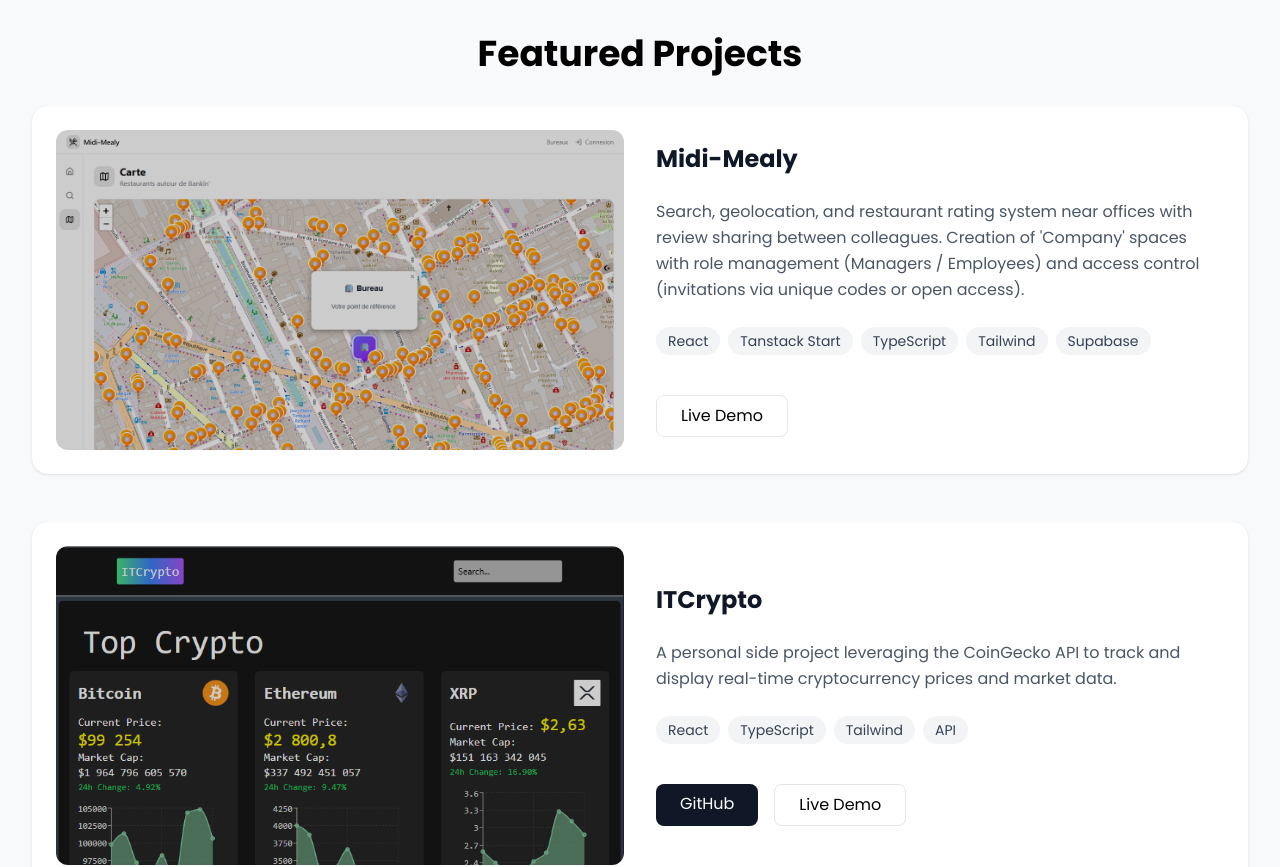
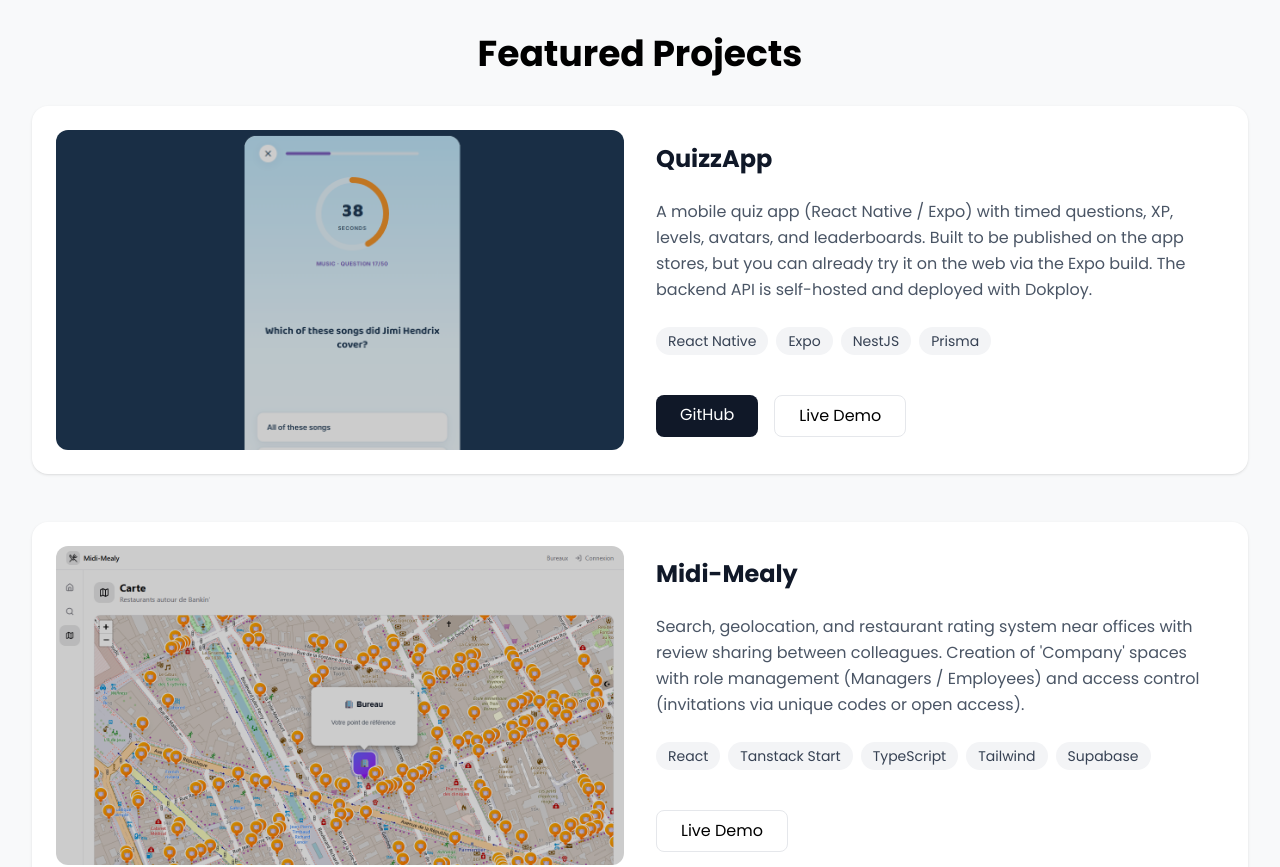
Before and after one commit to ITClmt/ITClmt_Portfolio, a React (Vite) app: page / in a window 1280 px wide. Shown: the part 1060-1927 px from the top of the page. Built offline with nearby package versions, Linux system fonts and the light colour scheme.

Commit message:
feat: Add new quiz project

```diff
--- a/src/components/ProjectSection.tsx
+++ b/src/components/ProjectSection.tsx
@@ -14,6 +14,16 @@
 const projects: Project[] = [
   {
     id: 1,
+    title: "QuizzApp",
+    description:
+      "A mobile quiz app (React Native / Expo) with timed questions, XP, levels, avatars, and leaderboards. Built to be published on the app stores, but you can already try it on the web via the Expo build. The backend API is self-hosted and deployed with Dokploy.",
+    technologies: ["React Native", "Expo", "NestJS", "Prisma"],
+    imageUrl: "/quizzApp01.png",
+    githubUrl: "https://github.com/ITClmt/QuizzApp-Native",
+    demoUrl: "https://itclmt-quizzapp.expo.app/",
+  },
+  {
+    id: 2,
     title: "Midi-Mealy",
     description:
       "Search, geolocation, and restaurant rating system near offices with review sharing between colleagues. Creation of 'Company' spaces with role management (Managers / Employees) and access control (invitations via unique codes or open access).",
@@ -28,7 +38,7 @@
     demoUrl: "https://www.midi-mealy.xyz/",
   },
   {
-    id: 2,
+    id: 3,
     title: "ITCrypto",
     description:
       "A personal side project leveraging the CoinGecko API to track and display real-time cryptocurrency prices and market data.",
@@ -38,7 +48,7 @@
     demoUrl: "https://itcrypto.vercel.app/",
   },
   {
-    id: 3,
+    id: 4,
     title: "AFAC",
     description:
       "Final full-stack project of my training at Wild Code School: a digital art gallery platform.",
@@ -50,7 +60,7 @@
       "https://www.linkedin.com/feed/update/urn:li:activity:7315755767750414336/",
   },
   {
-    id: 4,
+    id: 5,
     title: "Appointment Manager",
     description:
       "A personal side project that allows you to manage your appointments. Checkpoint 4 of my training at Wide Code School.",
@@ -60,7 +70,7 @@
     demoUrl: "https://appointment-manager-front.vercel.app",
   },
   {
-    id: 5,
+    id: 6,
     title: "Windora",
     description:
       "Project 2 made for my training at Wide Code School. It's a website that allows you to track the weather wherever you want.",
```
Also changed, not shown: public/quizzApp01.png (added).
